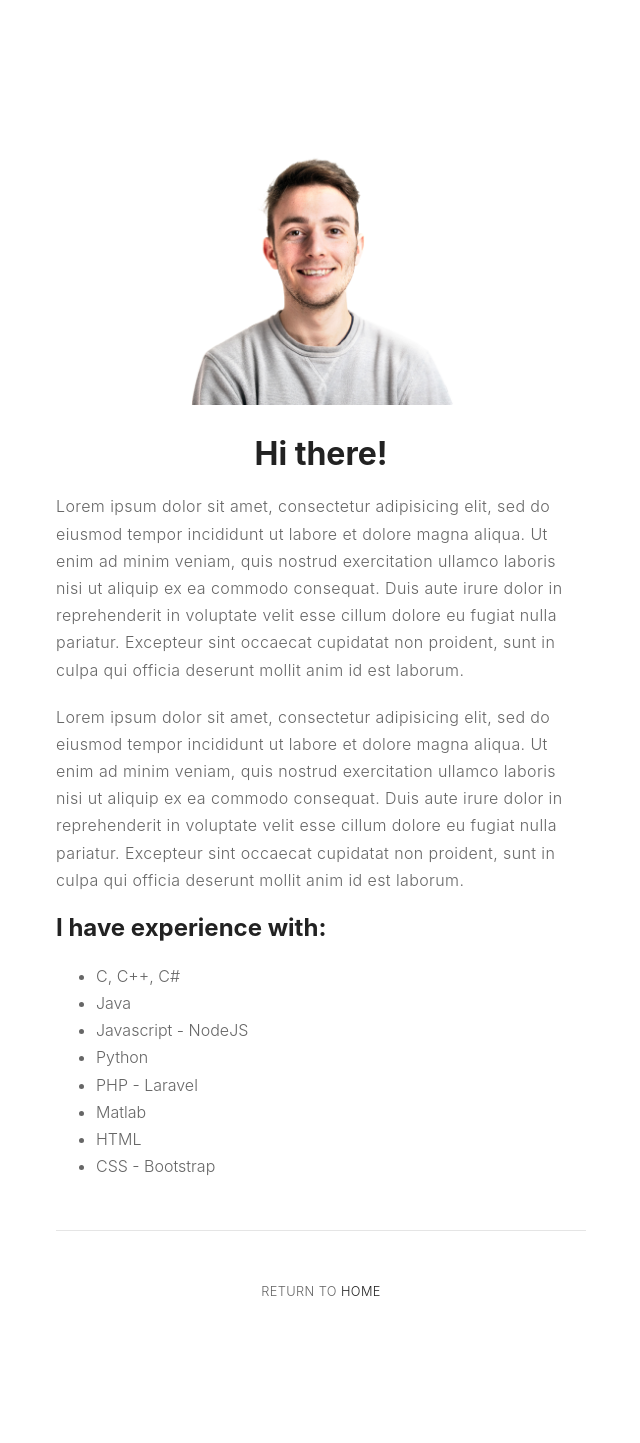
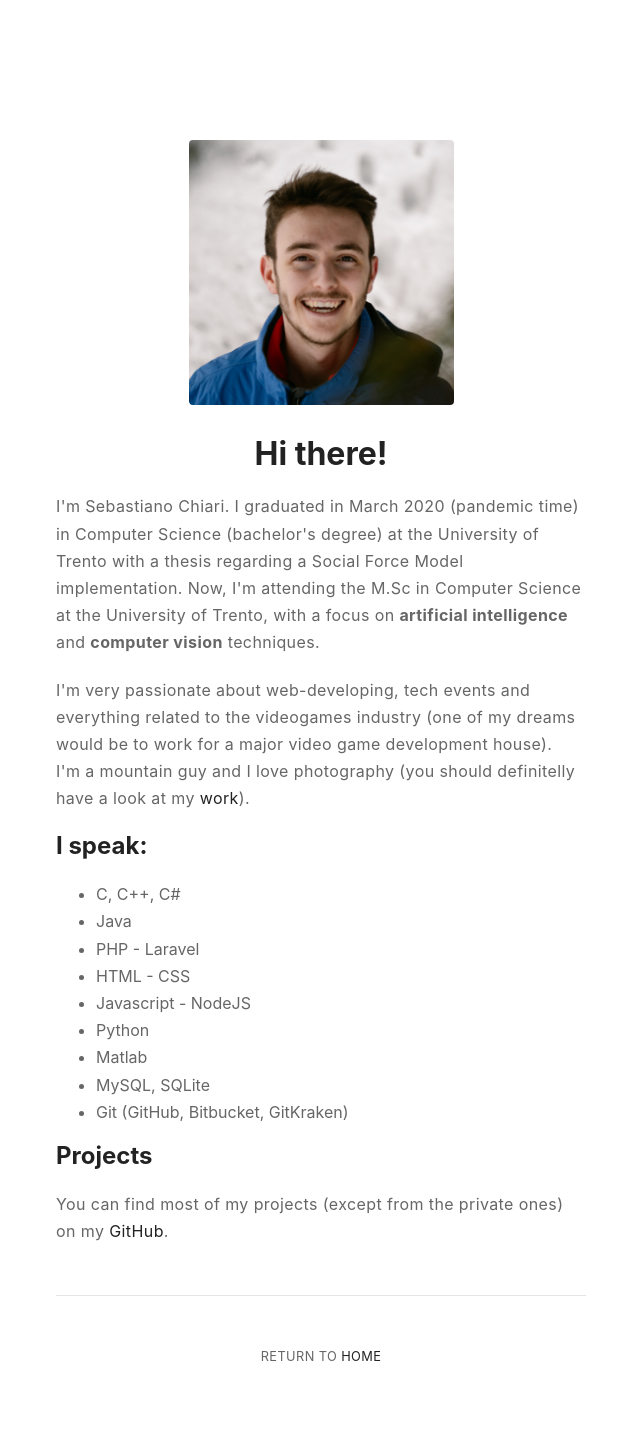
Before and after one commit to sebastianochiari/sebastianochiari.github.io, a PHP site: page /about.html in a window 1280 px wide. Shown: the whole page, without its empty margins (319-959 px from the left). Before the commit the page ends 1296 px from the top, so only its background shows below. Run offline with PHP 8.4, Linux system fonts and the light colour scheme; some libraries are stand-ins or nearby versions.

Commit message:
about page ready

```diff
--- a/about.html
+++ b/about.html
@@ -28,7 +28,9 @@
         <div class="super-container about">
 
             <div class="img">
-                <img class="selfie" alt="Sebastiano Chiari" src="assets/images/istituzionale-square.jpg" />
+                <a class="link" href="index.html">
+                    <img class="selfie" alt="Sebastiano Chiari" src="assets/images/profile_picture.jpg" />
+                </a>
             </div>
 
             <h1 class="title">
@@ -36,15 +38,19 @@
             </h1>
 
             <p class="paragraph">
-                Lorem ipsum dolor sit amet, consectetur adipisicing elit, sed do eiusmod tempor incididunt ut labore et dolore magna aliqua. Ut enim ad minim veniam, quis nostrud exercitation ullamco laboris nisi ut aliquip ex ea commodo consequat. Duis aute irure dolor in reprehenderit in voluptate velit esse cillum dolore eu fugiat nulla pariatur. Excepteur sint occaecat cupidatat non proident, sunt in culpa qui officia deserunt mollit anim id est laborum.
+                I'm Sebastiano Chiari.
+                I graduated in March 2020 (pandemic time) in Computer Science (bachelor's degree) at the University of Trento with a thesis regarding a Social Force Model implementation.
+                Now, I'm attending the M.Sc in Computer Science at the University of Trento, with a focus on <b>artificial intelligence</b> and <b>computer vision</b> techniques.
             </p>
 
             <p class="paragraph">
-                Lorem ipsum dolor sit amet, consectetur adipisicing elit, sed do eiusmod tempor incididunt ut labore et dolore magna aliqua. Ut enim ad minim veniam, quis nostrud exercitation ullamco laboris nisi ut aliquip ex ea commodo consequat. Duis aute irure dolor in reprehenderit in voluptate velit esse cillum dolore eu fugiat nulla pariatur. Excepteur sint occaecat cupidatat non proident, sunt in culpa qui officia deserunt mollit anim id est laborum.
+                I'm very passionate about web-developing, tech events and everything related to the videogames industry (one of my dreams would be to work for a major video game development house).
+                <br>
+                I'm a mountain guy and I love photography (you should definitelly have a look at my <a class="link" href="https://www.sebastianochiari.com" target="_blank">work</a>).
             </p>
 
             <h2 class="subtitle">
-                I have experience with:
+                I speak:
             </h2>
 
             <ul>
@@ -55,24 +61,36 @@
                     Java
                 </li>
                 <li>
+                    PHP - Laravel
+                </li>
+                <li>
+                    HTML - CSS
+                </li>
+                <li>
                     Javascript - NodeJS
                 </li>
                 <li>
                     Python
                 </li>
                 <li>
-                    PHP - Laravel
-                </li>
-                <li>
                     Matlab
                 </li>
                 <li>
-                    HTML
+                    MySQL, SQLite
                 </li>
                 <li>
-                    CSS - Bootstrap
+                    Git (GitHub, Bitbucket, GitKraken)
                 </li>
             </ul>
+
+            <h2 class="subtitle">
+                Projects
+            </h2>
+
+            <p class="paragraph">
+                You can find most of my projects (except from the private ones) on my <a class="link" href="https://github.com/sebastianochiari" target="_blank">GitHub</a>.
+
+            </p>
 
             <hr>
 
--- a/css/style.css
+++ b/css/style.css
@@ -104,7 +104,7 @@ a {
 .about > .paragraph {
     line-height: 1.7;
     color: #666;
-    font-weight: 300;
+    font-weight: 400;
     margin-bottom: 20px;
     letter-spacing: .4px;
 }
@@ -122,6 +122,6 @@ a {
 
 ul li {
     line-height: 1.7;
-    font-weight: 300;
+    font-weight: 400;
     color: #666;
 }
--- a/index.html
+++ b/index.html
@@ -56,7 +56,7 @@
                     <a class="link" data-title="github.com/sebastianochiari" href="https://github.com/sebastianochiari" target="_blank">
                         <i class="fab fa-github-alt"></i>
                     </a>
-                    <a class="link" data-title="" href="" target="_blank">
+                    <a class="link" href="mailto:sebastianochiari8@gmail.com" target="_blank">
                         <i class="fas fa-at"></i>
                     </a>
                 </div>
```
Also changed, not shown: assets/images/profile_picture.jpg (added).
